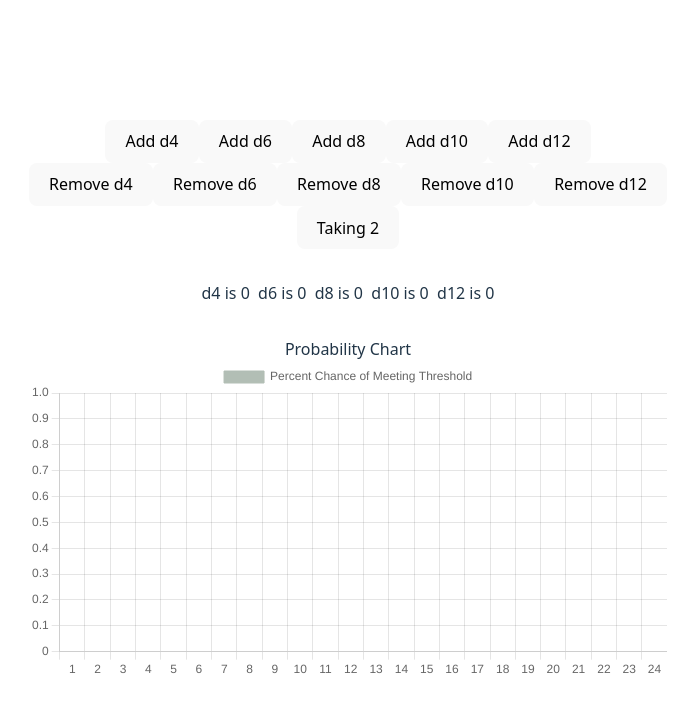
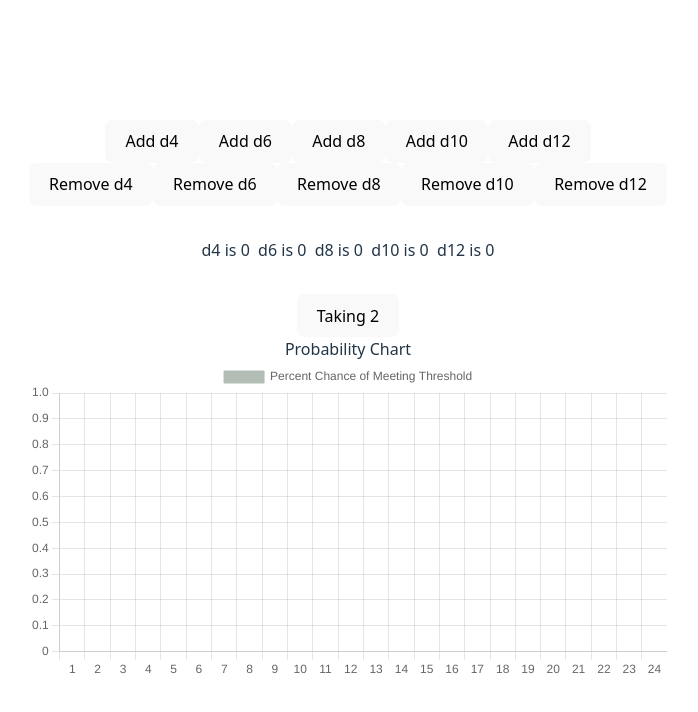
Before and after one commit to emoutrey/MarvelHeroicDicePoolVisualizer, a React (Vite) app: page / in a window 1280 px wide. Shown: the top 712 px of the page, without its empty margins (292-990 px from the left). Built offline with nearby package versions, Linux system fonts and the light colour scheme.

Commit message:
Some cleanup before I get into the styling

```diff
--- a/src/App.tsx
+++ b/src/App.tsx
@@ -23,13 +23,6 @@ function App() {
         />
         <button onClick={() => setTake2(!take2)}>{take2 ? 'Taking 2' : 'Taking 3'}</button>
       </div>
-      <div className="card">
-        d4 is {d4}&nbsp;
-        d6 is {d6}&nbsp;
-        d8 is {d8}&nbsp;
-        d10 is {d10}&nbsp;
-        d12 is {d12}
-      </div>
       <ProbabilityChart d4={d4} d6={d6} d8={d8} d10={d10} d12={d12} take2={take2} />
     </>
   )
--- a/src/DicePool.tsx
+++ b/src/DicePool.tsx
@@ -21,8 +21,9 @@ function DicePool(props: Props) {
     //if I can make the permutation map generate faster I can raise this higher
     const maxDice = 6;
 
-    {/* TODO: Make these pictures of dice or something, buttons are just placeholders */}
-    return <div>
+    {/* TODO: Make these pictures of dice or something, buttons and labels are just placeholders */}
+    return (
+        <div>
             <Dice diceLabel="Add d4" diceFunction={() => setD4(totalDice < maxDice ? d4 + 1 : d4)} />
             <Dice diceLabel="Add d6" diceFunction={() => setD6(totalDice < maxDice ? d6 + 1 : d6)} />
             <Dice diceLabel="Add d8" diceFunction={() => setD8(totalDice < maxDice ? d8 + 1 : d8)} />
@@ -34,7 +35,15 @@ function DicePool(props: Props) {
             <Dice diceLabel="Remove d8" diceFunction={() => setD8(d8 > 0 ? d8 - 1 : d8)} />
             <Dice diceLabel="Remove d10" diceFunction={() => setD10(d10 > 0 ? d10 - 1 : d10)} />
             <Dice diceLabel="Remove d12" diceFunction={() => setD12(d12 > 0 ? d12 - 1 : d12)} />
-    </div>;
+            <div className="card">
+                d4 is {d4}&nbsp;
+                d6 is {d6}&nbsp;
+                d8 is {d8}&nbsp;
+                d10 is {d10}&nbsp;
+                d12 is {d12}
+            </div>
+        </div>
+    );
 }
 
 export default DicePool;
```
Lines whose indentation alone changed are shown as unchanged.
